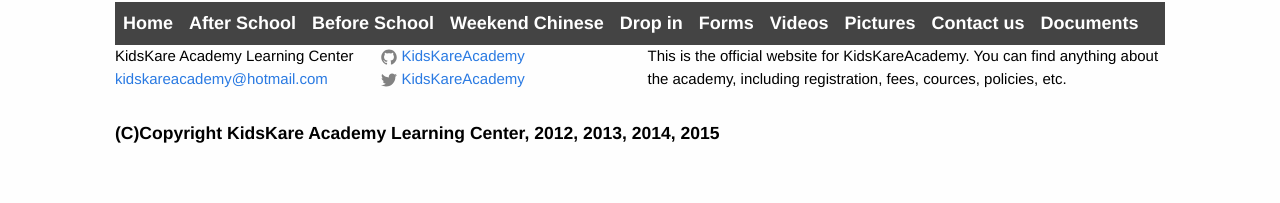
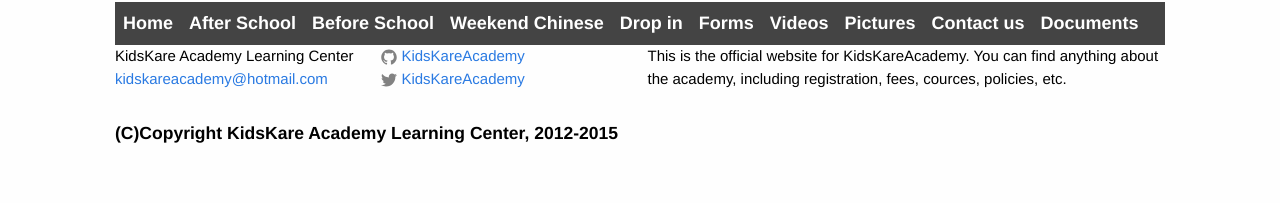
Before and after one commit to gfjreg/gfjreg.github.io, a Jekyll site: the page built from contact.html, in a window 1280 px wide. Shown: the part 1233-1436 px from the top of the page. Built offline with Jekyll 4.4.1, drawn with Linux system fonts in a browser that asks for light colours.

Commit message:
minor change

```diff
--- a/_config.yml
+++ b/_config.yml
@@ -6,7 +6,7 @@
 baseurl: "" # the subpath of your site, e.g. /blog/
 
 url: "http://kidskareacademy.com" # the base hostname & protocol for your site
-copyright: (C)Copyright KidsKare Academy Learning Center, 2012, 2013, 2014, 2015
+copyright: (C)Copyright KidsKare Academy Learning Center, 2012-2015
 
 email: kidskareacademy@hotmail.com
 phone: 425-273-6467
@@ -42,7 +42,7 @@
   Shelton View and SunRise.
 
 snacks: >
-  For after school students, we serve a nutritious free snackhot.
+  For after school students, we serve a nutritious free snack.
   Food brought from home are stored in the refrigerator in the break room.
 
 schedule: KidsKareAcademy is open Monday through Friday. The academic learning schedule is as follows,
```
